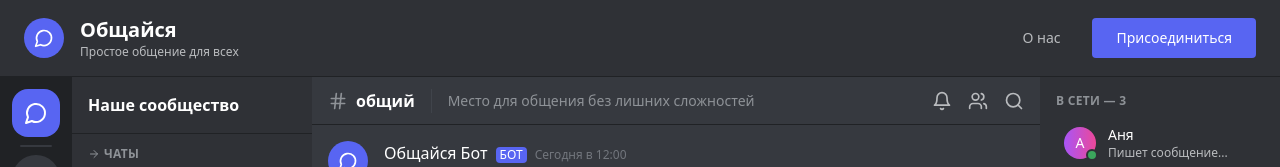
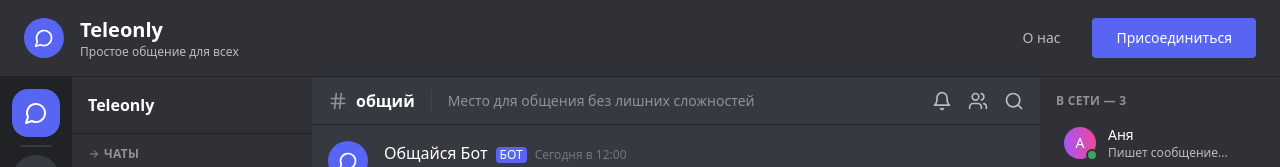
Before and after one commit to pr-poehali-dev/project-integration-2023, a React (Vite) app: page / in a window 1280 px wide. Shown: the top 167 px of the page. Built offline with nearby package versions, Linux system fonts and the light colour scheme.

Commit message:
Добавление функции Teleonly

```diff
--- a/src/pages/Index.tsx
+++ b/src/pages/Index.tsx
@@ -32,7 +32,7 @@ const Index = () => {
               <MessageCircle className="w-4 h-4 sm:w-5 sm:h-5 text-white" />
             </div>
             <div>
-              <h1 className="text-lg sm:text-xl font-bold text-white">Общайся</h1>
+              <h1 className="text-lg sm:text-xl font-bold text-white">Teleonly</h1>
               <p className="text-xs text-[#b9bbbe] hidden sm:block">Простое общение для всех</p>
             </div>
           </div>
@@ -92,7 +92,7 @@ const Index = () => {
             className={`${mobileSidebarOpen ? "block" : "hidden"} lg:block w-full lg:w-60 bg-[#2f3136] flex flex-col`}
           >
             <div className="p-4 border-b border-[#202225] flex items-center justify-between">
-              <h2 className="text-white font-semibold text-base">Наше сообщество</h2>
+              <h2 className="text-white font-semibold text-base">Teleonly</h2>
               <Button
                 variant="ghost"
                 className="lg:hidden text-[#b9bbbe] hover:text-white hover:bg-[#40444b] p-1"
```
